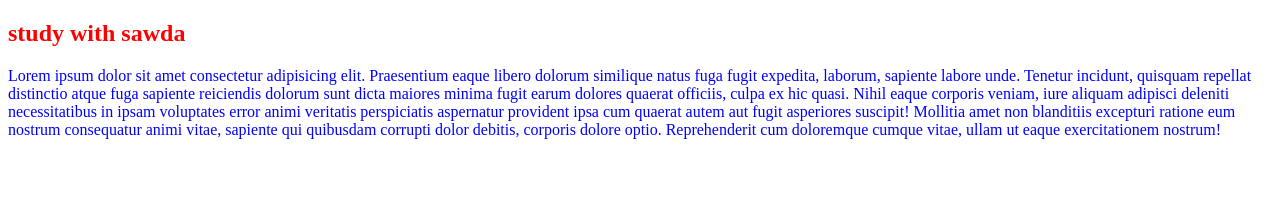
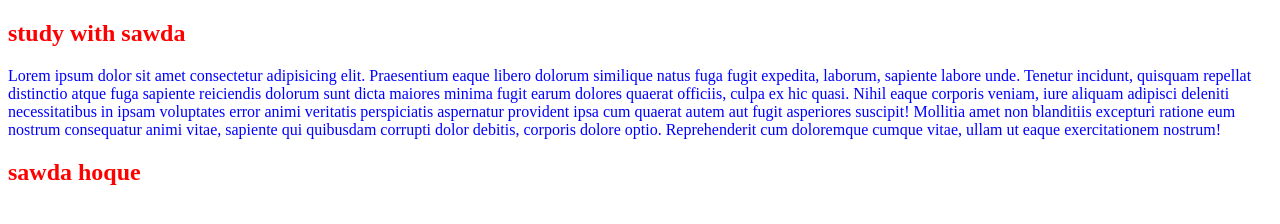
Before and after one commit to sawdahoque234/my-first-repository, a plain HTML site: page index.html in a window 1280 px wide. Drawn offline with Linux system fonts and the light colour scheme.

Commit message:
added headding

```diff
--- a/index.html
+++ b/index.html
@@ -10,6 +10,6 @@
 <body>
     <h2>study with sawda</h2>
     <p>Lorem ipsum dolor sit amet consectetur adipisicing elit. Praesentium eaque libero dolorum similique natus fuga fugit expedita, laborum, sapiente labore unde. Tenetur incidunt, quisquam repellat distinctio atque fuga sapiente reiciendis dolorum sunt dicta maiores minima fugit earum dolores quaerat officiis, culpa ex hic quasi. Nihil eaque corporis veniam, iure aliquam adipisci deleniti necessitatibus in ipsam voluptates error animi veritatis perspiciatis aspernatur provident ipsa cum quaerat autem aut fugit asperiores suscipit! Mollitia amet non blanditiis excepturi ratione eum nostrum consequatur animi vitae, sapiente qui quibusdam corrupti dolor debitis, corporis dolore optio. Reprehenderit cum doloremque cumque vitae, ullam ut eaque exercitationem nostrum!</p>
-
+    <h2>sawda hoque</h2>
 </body>
 </html>
```
